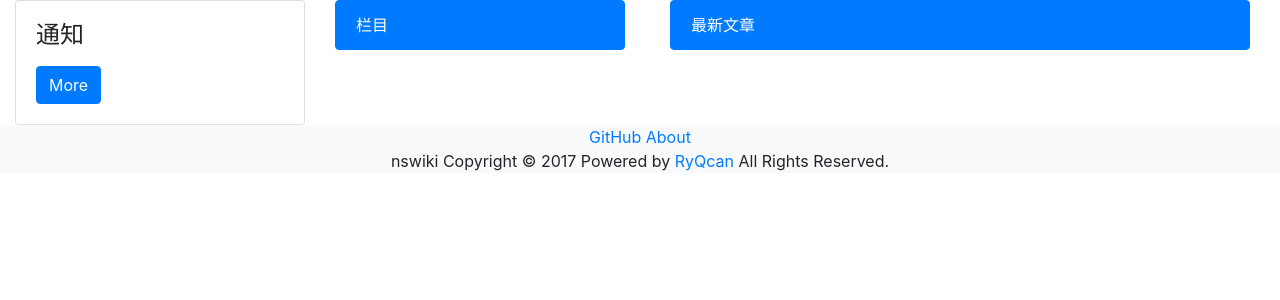
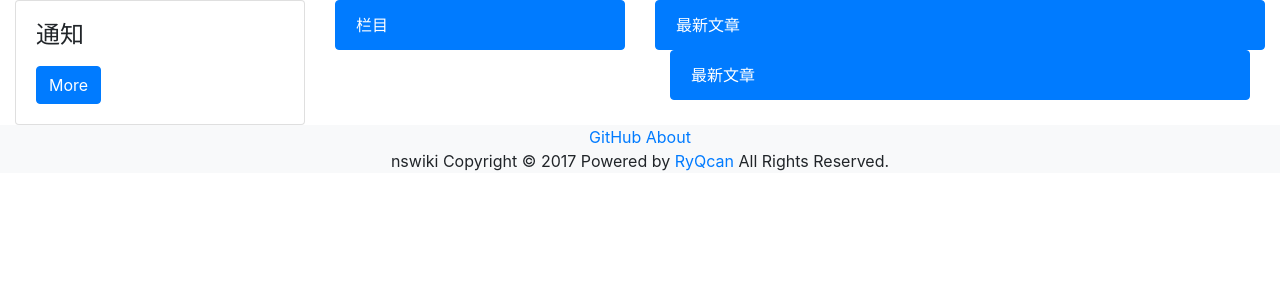
Before and after one commit to RyQcan/minicms, a Django app: page / in a window 1280 px wide. Shown: the part 56-356 px from the top of the page. Run offline with Django 3.2, Linux system fonts and the light colour scheme; data that the repository does not hold is empty; some libraries are stand-ins or nearby versions.

Commit message:
update main view

```diff
--- a/templates/index.html
+++ b/templates/index.html
@@ -53,6 +53,9 @@
             <div class="col-md-6 column">
                 <div class="panel panel-default">
                     <div class="panel-body">
+                        <div class="panel-heading">
+                            <a href="#" class="list-group-item list-group-item-action active">最新文章</a>
+                        </div>
                         <div class="panel-body">
                             <div class="col-sm">
                                 <div class="list-group">
```
